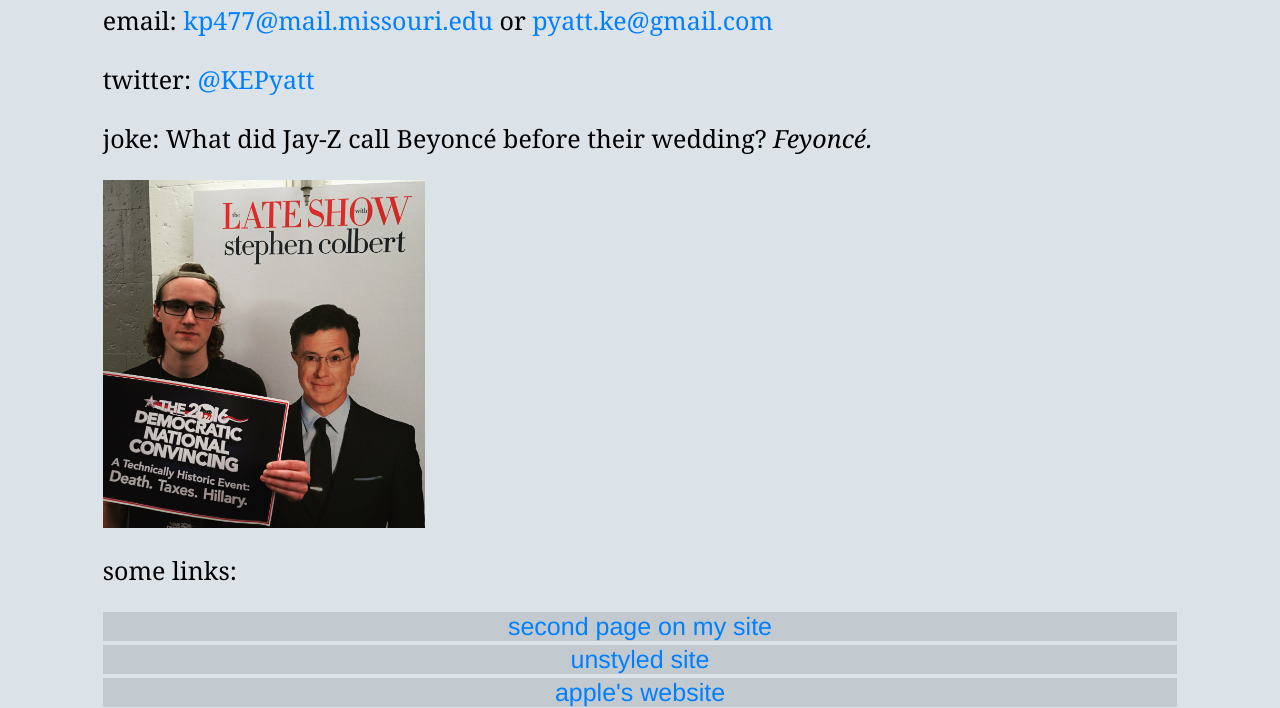
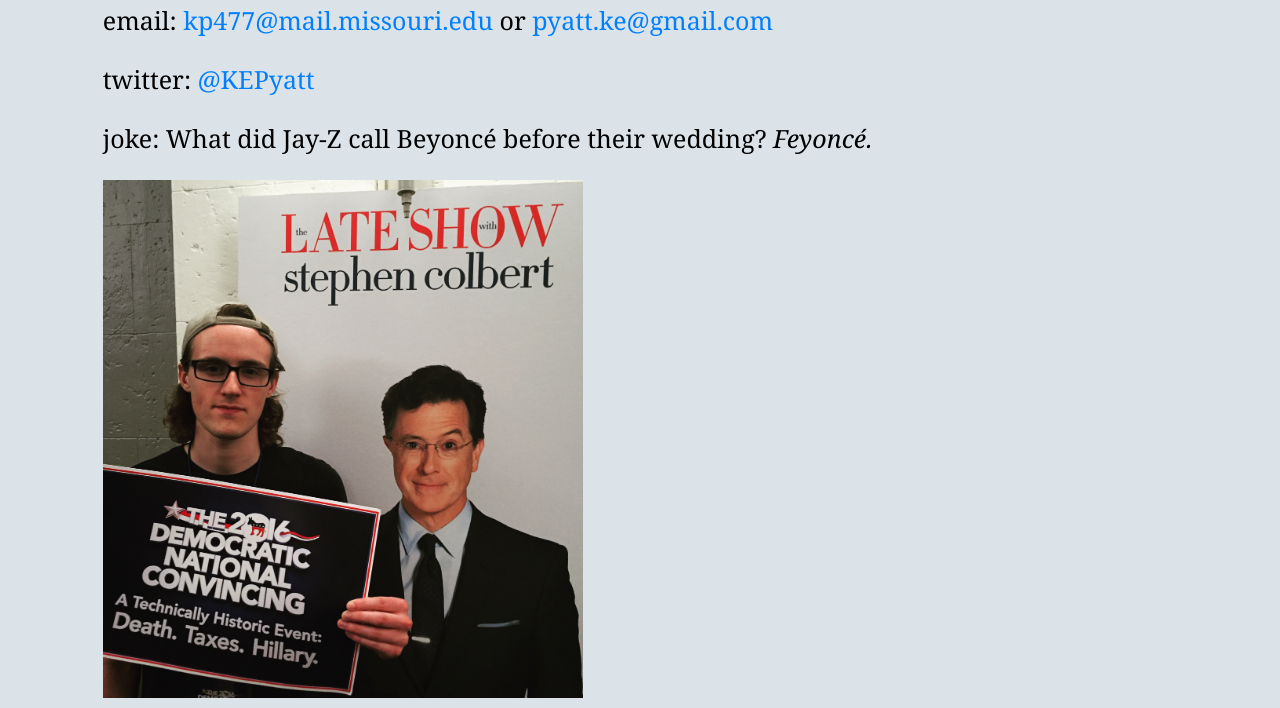
Before and after one commit to J4502-ss17/kylepyatt, a plain HTML site: page index.html in a window 1280 px wide. Shown: the part 86-794 px from the top of the page. Drawn offline with nearby package versions, Linux system fonts and the light colour scheme; a web font is replaced by a local one.

Commit message:
Resized image again

```diff
--- a/index.html
+++ b/index.html
@@ -18,9 +18,8 @@
     <p>twitter: <a href="http://www.twitter.com/kepyatt">@KEPyatt</a></p>
     <p>joke: What did Jay-Z call Beyoncé before their wedding? <span class="italic">Feyoncé.</span></p>
     <a href="mailto:kp477@mail.missouri.edu">
-      <img src="colbert.JPG" alt="A picture of me at the Late Show" title="Me and cardboard Colbert" width="300px"/>
+      <img src="colbert.JPG" alt="A picture of me at the Late Show" title="Me and cardboard Colbert" width="480px"/>
     </a>
-    <p>some links:</p>
       <ul id="nav">
         <li><a href="index2.html">second page on my site</a></li>
         <li><a href="oldindex.html">unstyled site</a></li>
--- a/style.css
+++ b/style.css
@@ -53,7 +53,6 @@ body {
 
 img {
   border: none;
-  width: 30%;
 }
 
 a:link {
```
